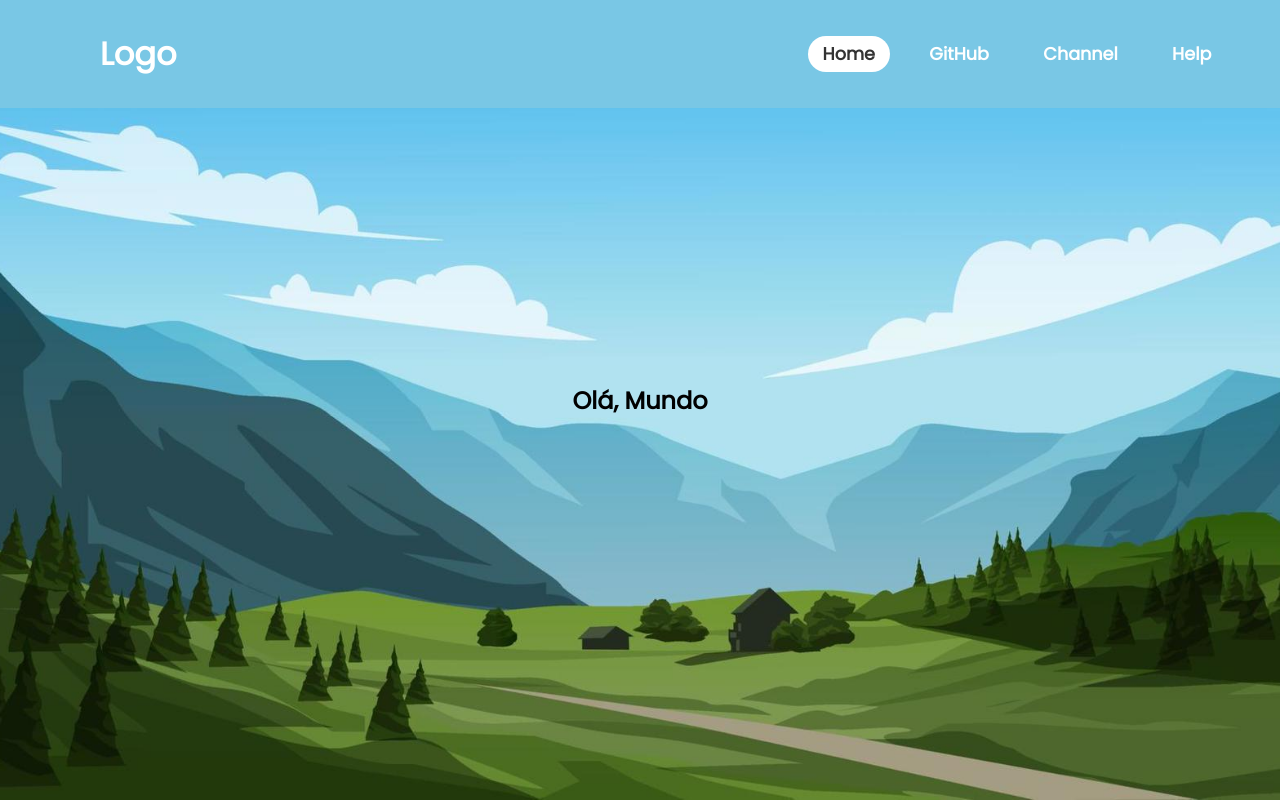
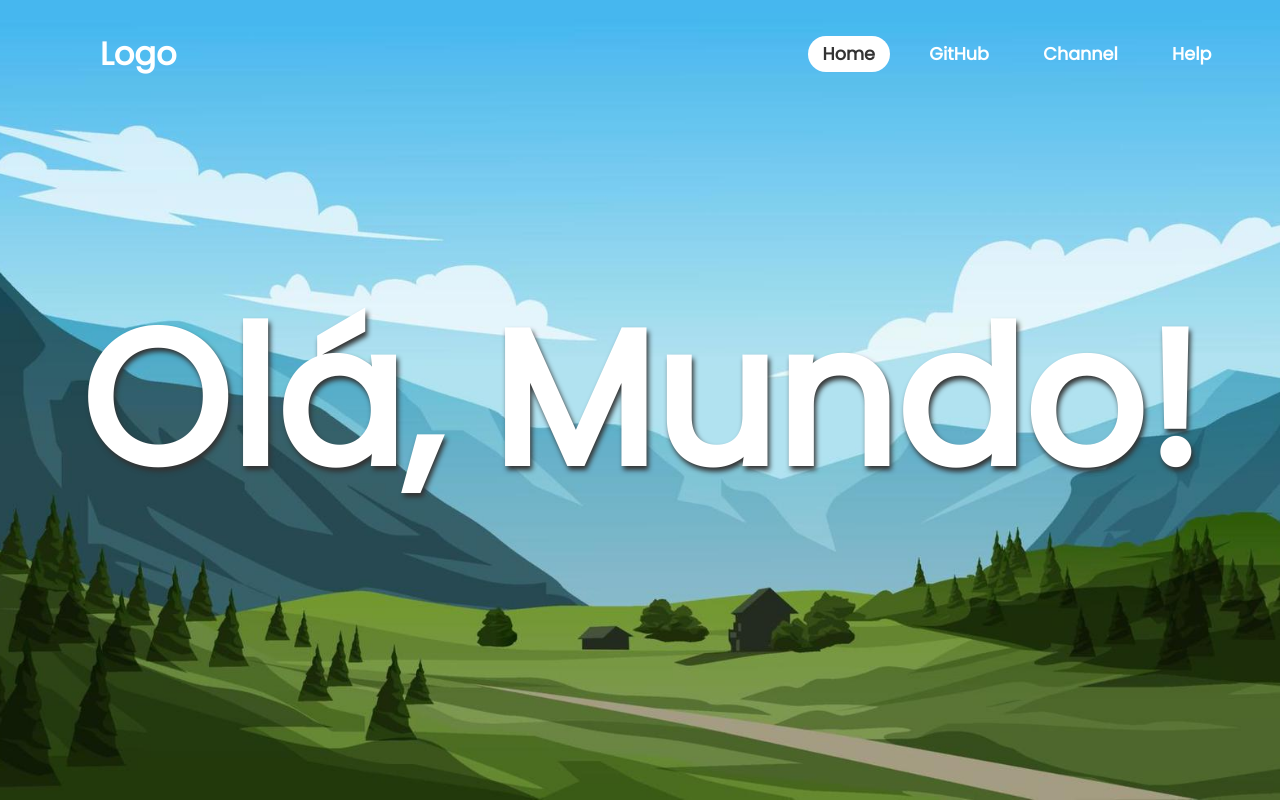
Before and after one commit to MaickonBrenner/OlaMundo, a plain HTML site: page site-exemplo/index.html in a window 1280 px wide. Shown: the top 800 px of the page. Drawn offline with Linux system fonts and the light colour scheme.

Commit message:
Alinhando Texto

```diff
--- a/site-exemplo/index.html
+++ b/site-exemplo/index.html
@@ -22,8 +22,7 @@
     </header>
 
     <section class="parallax">
-        <h2 id="text">Olá, Mundo</h2>
-
+        <h2 id="text">Olá, Mundo!</h2>
     </section>
 
 </body>
--- a/site-exemplo/style.css
+++ b/site-exemplo/style.css
@@ -18,7 +18,7 @@ header {
     left: 0;
     width: 88%;
     padding: 30px 100px;
-    background: #79c7e5; /*#31626e, #39552a, #307384, #79c7e5*/
+    /*background: #79c7e5; /*#31626e, #39552a, #307384, #79c7e5*/
     display: flex;
     justify-content: space-between;
     align-items: center;
@@ -78,3 +78,10 @@ header {
     background-attachment: fixed;
 
 }
+
+#text {
+    position: absolute;
+    font-size: 5cm;
+    color: white;
+    text-shadow: 2px 4px 5px #333;
+}
```
